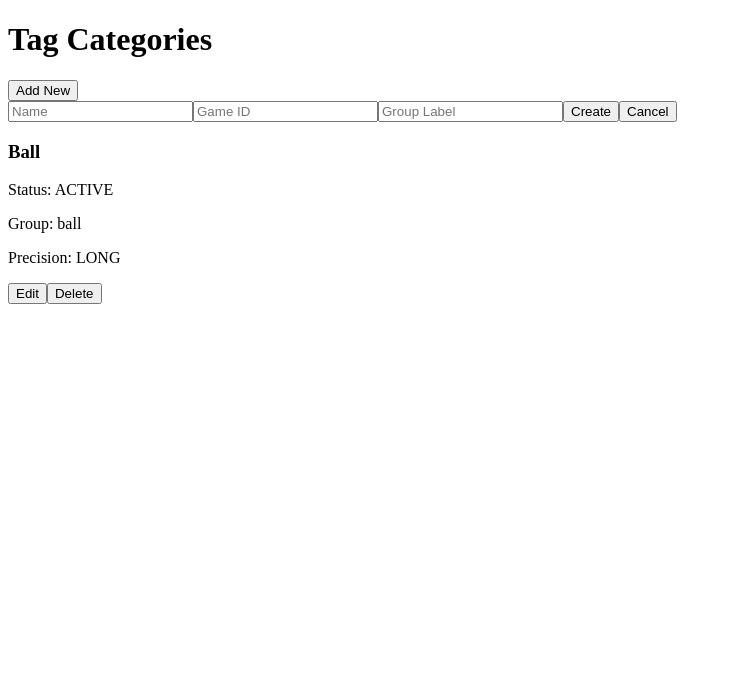
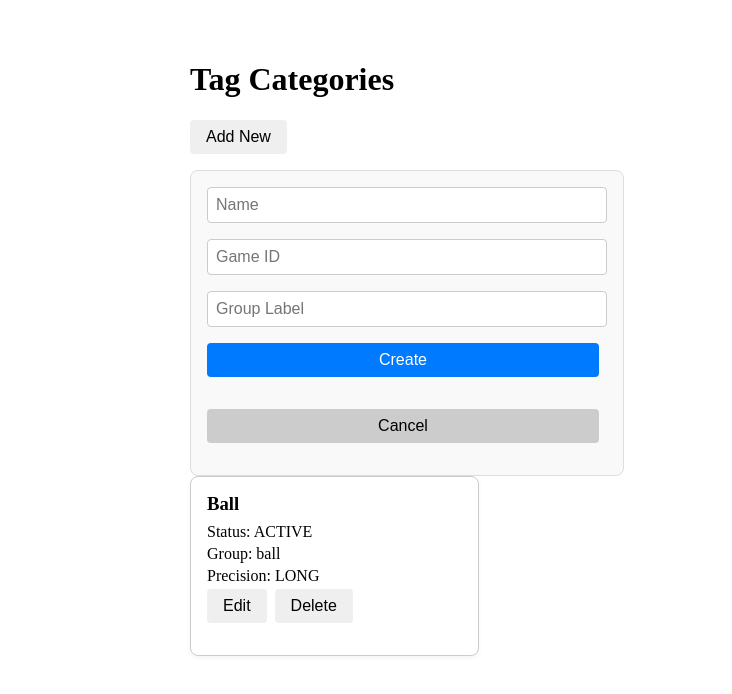
Before and after one commit to 2shiwangi000/Tag-Category-Management, a React (Vite) app: page / in a window 1280 px wide. Both pictures are taken after a click on the button "Add New". Shown: the top 694 px of the page, without its empty margins (0-732 px from the left). Built offline with nearby package versions, Linux system fonts and the light colour scheme.

Commit message:
scss files modified

```diff
--- a/src/styles/App.module.scss
+++ b/src/styles/App.module.scss
@@ -0,0 +1,17 @@
+.container {
+  max-width: 900px;
+  margin: 0 auto;
+  padding: 2rem;
+}
+
+.grid {
+  display: grid;
+  grid-template-columns: repeat(auto-fill, minmax(280px, 1fr));
+  gap: 1rem;
+}
+
+button {
+  margin-bottom: 1rem;
+  padding: 0.5rem 1rem;
+  font-size: 1rem;
+}
--- a/src/styles/Card.module.scss
+++ b/src/styles/Card.module.scss
@@ -0,0 +1,24 @@
+.card {
+  padding: 1rem;
+  border: 1px solid #ccc;
+  border-radius: 8px;
+  background-color: white;
+  box-shadow: 0 2px 4px rgba(0, 0, 0, 0.05);
+  margin-bottom: 1rem;
+}
+
+h3 {
+  margin: 0 0 0.5rem 0;
+}
+
+p {
+  margin: 0.25rem 0;
+}
+
+button {
+  margin-right: 0.5rem;
+  padding: 0.4rem 0.8rem;
+  border: none;
+  border-radius: 4px;
+  cursor: pointer;
+}
--- a/src/styles/Form.module.scss
+++ b/src/styles/Form.module.scss
@@ -0,0 +1,36 @@
+.form {
+  display: flex;
+  flex-direction: column;
+  gap: 1rem;
+  max-width: 400px;
+  padding: 1rem;
+  border: 1px solid #ddd;
+  border-radius: 8px;
+  background-color: #f9f9f9;
+}
+
+input,
+select {
+  padding: 0.5rem;
+  font-size: 1rem;
+  border: 1px solid #ccc;
+  border-radius: 4px;
+}
+
+button {
+  padding: 0.5rem 1rem;
+  font-size: 1rem;
+  cursor: pointer;
+}
+
+button[type='submit'] {
+  background-color: #007bff;
+  color: white;
+  border: none;
+}
+
+button[type='button'] {
+  background-color: #ccc;
+  color: black;
+  border: none;
+}
```
